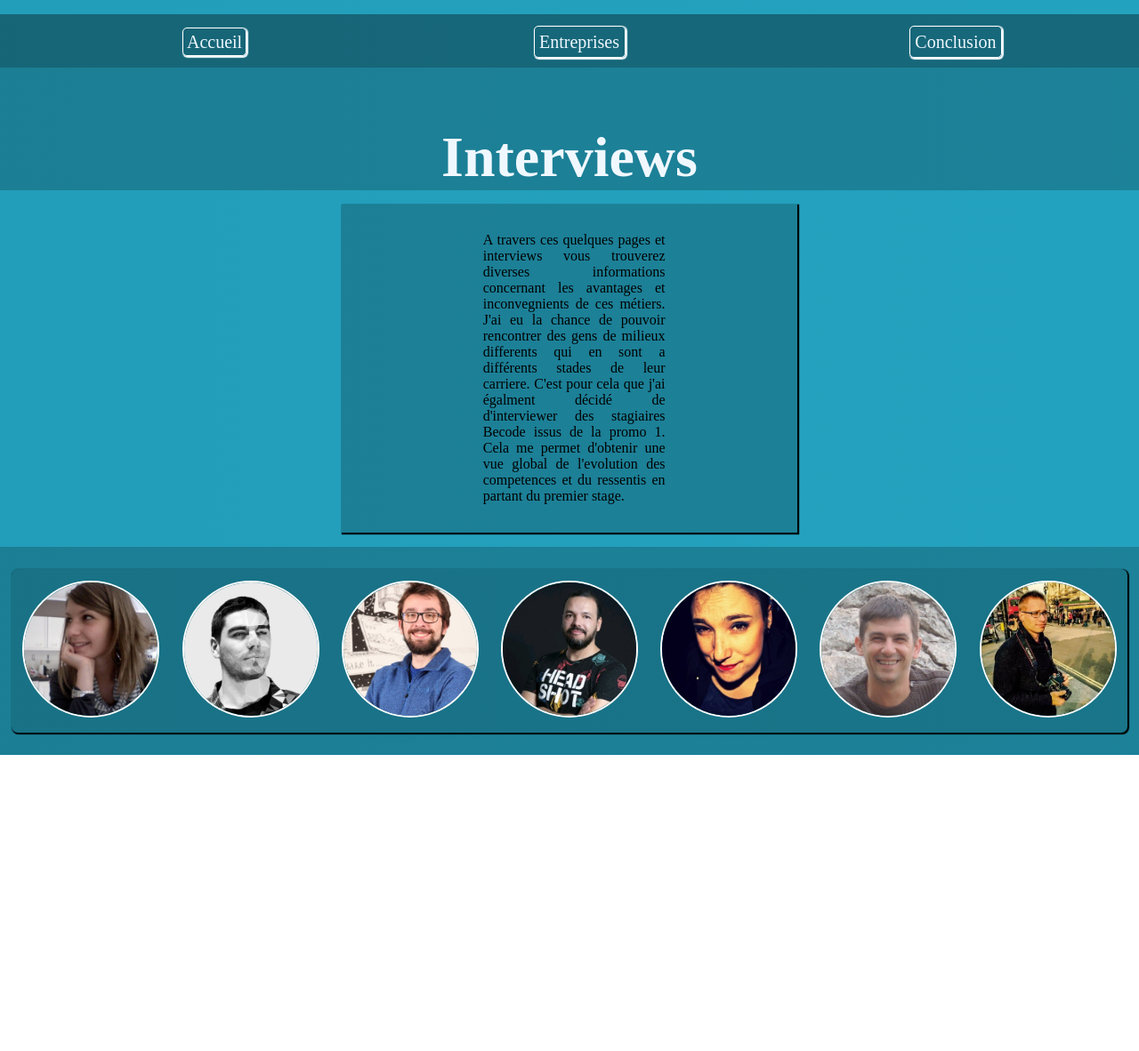
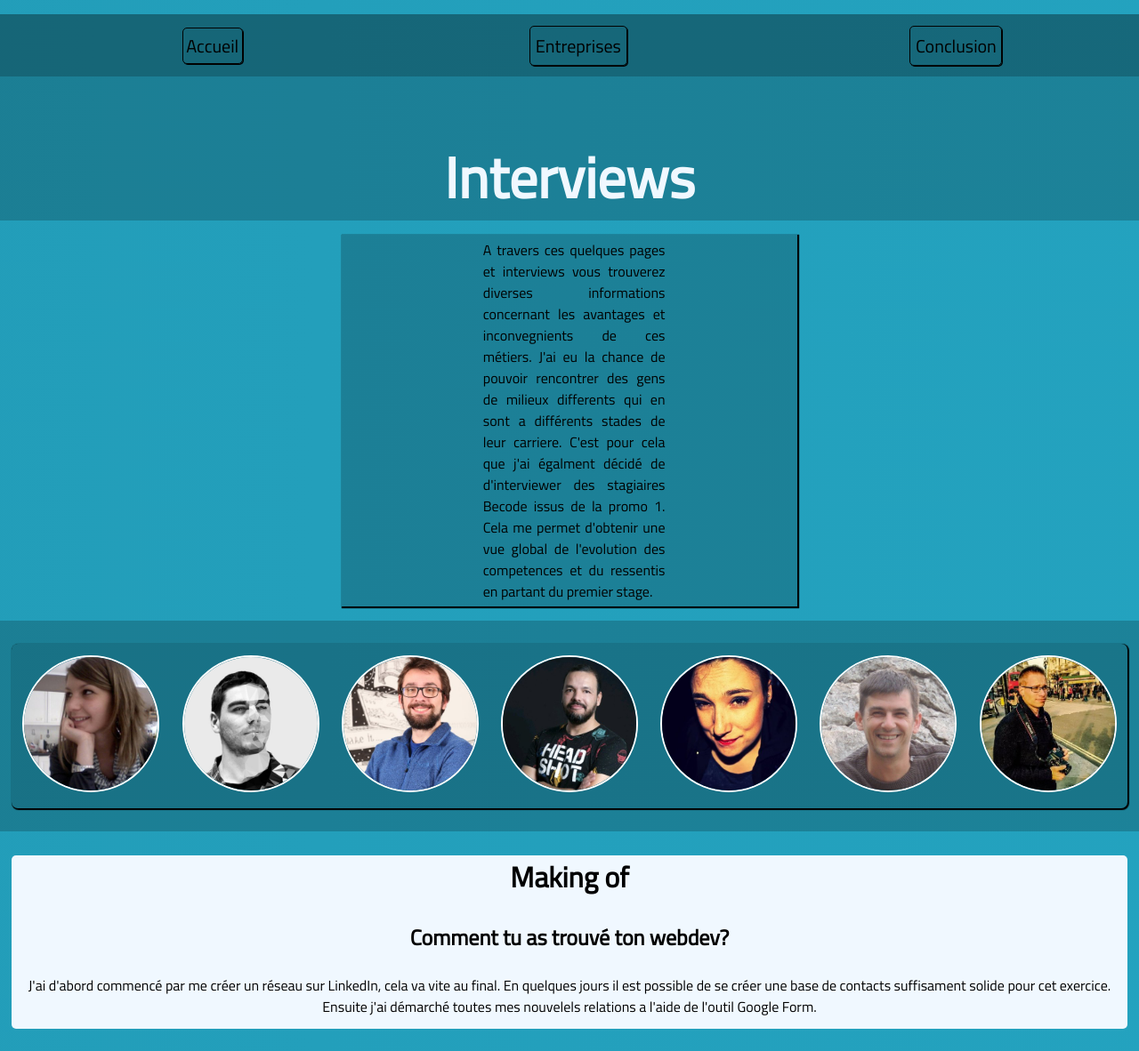
Before and after one commit to Mike00001/interview-webdev, a plain HTML site: page interview.html in a window 1280 px wide. Shown: the whole page at 89% size. Before the commit the page ends 849 px from the top, so only its background shows below. Drawn offline with Linux system fonts and the light colour scheme.

Commit message:
typo maj mep, animations

```diff
--- a/Entreprise.html
+++ b/Entreprise.html
@@ -3,6 +3,8 @@
 <head>
     <meta charset="UTF-8">
     <link rel="stylesheet" href="entreprises_styles.css">
+    <link href="https://fonts.googleapis.com/css?family=Titillium+Web" rel="stylesheet">
+    <link rel="stylesheet" href="animate.css">
     <title>Entreprise</title>
 </head>
 
@@ -46,7 +48,8 @@
           <section id="digitalID" class="digital">
 
                   <article class="text_d">
-                     <img src="/logo_entreprises/digitaslbi.png" alt="logo_entreprise" >
+                     <a href="https://www.digitaslbi.com/fr-fr/"><img src="/logo_entreprises/digitaslbi.png" alt="logo_entreprise" >
+                     </a>
                       <h2>DigitasLBi</h2>
                       <h3>Bruxelles</h3>
                       <p>
@@ -59,7 +62,8 @@
           <section id="axecibles1" class="axecibles">
 
                   <article class="text_g">
-                     <img src="/logo_entreprises/axecibles.jpeg" alt="logo_entreprise" >
+                     <a href="https://www.axecibles.com/"><img src="/logo_entreprises/axecibles.jpeg" alt="logo_entreprise" >
+                     </a>
                       <h2>Axecibles</h2>
                       <h3>Bruxelles</h3>
                       <p>
@@ -71,10 +75,11 @@
           </section>
           <section id="editus1" class="editus">
                   <article class="text_d">
-                 <img src="/logo_entreprises/editus.png" alt="logo_entreprise" >
+                 <a href="https://www.editus.lu/fr/resultats/edition/annuaire-2226p"><img src="/logo_entreprises/editus.png" alt="logo_entreprise" >
+                    </a>
 
                       <h2>Editus</h2>
-                      <h3>Bruxelles</h3>
+                      <h3>Luxembourg</h3>
                       <p>
                           En tant que leader de la recherche locale, Editus – filiale de POST Group Luxembourg – met en relation depuis + de 40 ans particuliers et professionnels. Retrouvez les contacts locaux sur l’ensemble de nos supports : annuaires, web fixe et mobile
                       </p>
@@ -84,7 +89,8 @@
            <section id="exmachina1" class="exmachina">
 
                   <article class="text_g">
-                     <img src="/logo_entreprises/exmachina.jpeg" alt="logo_entreprise">
+                     <a href="http://www.webexmachina.fr/"><img src="/logo_entreprises/exmachina.jpeg" alt="logo_entreprise">
+                     </a>
                       <h2>Web-ex-machina</h2>
                       <h3>Bruxelles</h3>
                       <p>
@@ -98,7 +104,8 @@
                <section id="vox1" class="vox">
 
                   <article class="text_d">
-                     <img src="/logo_entreprises/vox.jpeg" alt="logo_entreprise" class="gauche">
+                     <a href="http://www.voxteneo.com/fr/"><img src="/logo_entreprises/vox.jpeg" alt="logo_entreprise" class="gauche">
+                     </a>
                       <h2>Vox Teneo</h2>
                       <h3>Bruxelles</h3>
                       <p>
@@ -113,7 +120,8 @@
                <section id="becode1" class="becode">
 
                   <article class="text_g">
-                     <img src="/logo_entreprises/becode.png" alt="logo_entreprise" >
+                     <a href="http://www.becode.org/"><img src="/logo_entreprises/becode.png" alt="logo_entreprise" >
+                     </a>
                       <h2>BeCode</h2>
                       <h3>Bruxelles</h3>
                       <p>
@@ -126,7 +134,8 @@
 
               <section class="lewagon">
                   <article class="text_d">
-                     <img src="/logo_entreprises/le_wagon.png" alt="logo_entreprise">
+                     <a href="https://www.lewagon.com/fr"><img src="/logo_entreprises/le_wagon.png" alt="logo_entreprise">
+                     </a>
                       <h2>Le wagon</h2>
                       <h3>Bruxelles</h3>
                       <p>
--- a/conclusion_styles.css
+++ b/conclusion_styles.css
@@ -12,6 +12,7 @@ body{
     background-position: center;
     display: flex;
     flex-direction: column;
+    font-family: 'Titillium Web', sans-serif;
 
 }
 
@@ -36,7 +37,8 @@ header{
 
 h1{
     width: 60%;
-    color: black
+    color: black;
+    font-size: 300%
 }
 
 
@@ -107,7 +109,7 @@ nav{
 ul{
     list-style-type: none;
     background: rgba(255, 255, 255, 0.3);
-    height: 60px;
+    height: 70px;
 }
 
 ul{
@@ -125,6 +127,10 @@ li{
     margin-top: 20px;
 }
 
+li:hover{
+    animation: zoomOut 3s;
+}
+
 header a{
     text-decoration: none;
     color: black;
--- a/entreprises_styles.css
+++ b/entreprises_styles.css
@@ -10,7 +10,8 @@ body{
     background-size:cover;
     background-repeat: no-repeat;
     background-attachment: fixed;
-    background-position: center
+    background-position: center;
+    font-family: 'Titillium Web', sans-serif;
 }
 
 header{
@@ -43,6 +44,10 @@ article {
 
 }
 
+.ancres img:hover{
+    animation: rubberBand 1s;
+}
+
 .text_d {
     background: rgba(255, 255, 255, 0.6); ;
     display: flex;
@@ -51,15 +56,20 @@ article {
 
 
 }
-
+.text_d img:hover{
+    animation: jello 1s;
+}
 
 .text_g {
     background: rgba(255, 255, 255, 0.5);
     display: flex;
     justify-content: space-between;
 
+}
+.text_g img:hover{
+    animation: jello 1s;
+}
 
-}
 
 h2, h3{
     margin: 2%;
@@ -136,7 +146,7 @@ nav{
 ul{
     list-style-type: none;
     background: rgba(255, 255, 255, 0.3);
-    height: 60px;
+    height: 70px;
 }
 
 ul{
@@ -154,6 +164,10 @@ li{
     margin-top: 20px;
 }
 
+li:hover{
+    animation: zoomOut 3s;
+}
+
 header a{
     text-decoration: none;
     color: aliceblue;
--- a/interview.html
+++ b/interview.html
@@ -5,6 +5,7 @@
     <title>Document</title>
     <link rel="stylesheet" href="interview_accueil_styles.css">
     <link rel="stylesheet" href="animate.css">
+    <link href="https://fonts.googleapis.com/css?family=Titillium+Web" rel="stylesheet">
 </head>
 <body>
    <header>
@@ -18,7 +19,6 @@
        </nav>
    </header>
    <section class="prez">
-       <p>
            <p>
               A travers ces quelques pages et interviews vous trouverez diverses informations
               concernant les avantages et inconvegnients de ces métiers.
@@ -26,7 +26,6 @@
               C'est pour cela que j'ai égalment décidé de d'interviewer des stagiaires Becode issus de la promo 1.
               Cela me permet d'obtenir une vue global de l'evolution des competences et du ressentis en partant du premier stage.
           </p>
-       </p>
    </section>
    <section class="back_photos">
       <article class="photos" >
@@ -45,6 +44,16 @@
        <a href="Vincent_de_Salle.html"><img src="photos_profiles/Vincent_de_salle.jpg" alt="VD"/></a>
       </article>
    </section>
+   <section class="making_of">
+      <h2>Making of</h2>
+         <h3>Comment tu as trouvé ton webdev?</h3>
+          <p>
+              J'ai d'abord commencé par me créer un réseau sur LinkedIn, cela va vite au final.
+              En quelques jours il est possible de se créer une base de contacts suffisament solide pour cet exercice.
+              Ensuite j'ai démarché toutes mes nouvelels relations a l'aide de l'outil Google Form.
+          </p>
+
+   </section>
 
 </body>
 </html>
--- a/interview_accueil_styles.css
+++ b/interview_accueil_styles.css
@@ -26,6 +26,7 @@ body{
     margin: 0 auto;
     background: linear-gradient(270deg, #24aac8, #239fbb, #1f92ac, #1b8299, #166c7f);
     background-size: 1000% 1000%;
+    font-family: 'Titillium Web', sans-serif;
 
     -webkit-animation: AnimationName 4s ease infinite;
     -moz-animation: AnimationName 4s ease infinite;
@@ -93,16 +94,20 @@ header{
 
 .photos a :hover{
     animation: rotateIn 2s;
+
 }
 
 nav{
     width: 100%;
+
 }
 
 ul{
     list-style-type: none;
     background: rgba(0, 0, 0, 0.2);
-    height: 60px;
+    height: 70px;
+
+
 }
 
 ul{
@@ -110,6 +115,7 @@ ul{
     flex-direction: row;
     justify-content: space-around;
     margin-bottom: 5%;
+
 
 
 }
@@ -120,13 +126,18 @@ li{
     margin-top: 20px;
 }
 
+li:hover{
+    animation: zoomOut 3s;
+}
+
 header a{
     text-decoration: none;
-    color: aliceblue;
-    border: 1px solid white;
+    color: black;
+    border: 1px solid black;
     padding: 6%;
     border-radius: 5px;
-    box-shadow: 1px 1px 1px 1px
+    box-shadow: 1px 1px ;
+
 }
 
 h1{
@@ -135,3 +146,28 @@ h1{
     font-size: 400%;
     margin-bottom: 0;
 }
+
+.making_of{
+    background-color: aliceblue;
+    width: 98%;
+    margin-left: 1%;
+    margin-right: 1%;
+    border-radius: 5px;
+    text-align: center;
+}
+
+.making_of h2{
+    font-size: 200%
+
+}
+
+.making_of h3{
+    font-size: 150%
+
+}
+
+.making_of p{
+    padding-bottom: 1%;
+    margin-bottom: 2%
+
+}
--- a/interview_styles.css
+++ b/interview_styles.css
@@ -8,6 +8,8 @@ body{
     background-size:cover;
     background-attachment: fixed;
     background-repeat: no-repeat;
+    font-family: 'Titillium Web', sans-serif;
+
 }
 
 
@@ -41,8 +43,9 @@ header{
 
 
 header p{
-    text-align: justify;
+    text-align: center;
     width: 50%;
+    margin-bottom:2%;
 }
 
 .main{
@@ -60,12 +63,12 @@ header p{
     margin-left: 15%;
     margin-right: 15%;
     padding-bottom: 3%;
-    text-align: justify;
+    text-align: center;
 
 }
 
 h1{
-    margin-bottom: 5%;
+    margin-bottom: 2%;
 }
 h2{
     text-align: center;
--- a/style.css
+++ b/style.css
@@ -7,6 +7,7 @@ body{
     background-repeat: no-repeat;
     background-size: cover;
     background-attachment: fixed;
+    font-family: 'Titillium Web', sans-serif;
 
 }
 
@@ -128,13 +129,3 @@ nav{
 .links a :hover{
     animation: flipOutX 2s;
 }
-
-
-
-
-
-
-
-
-
-}
```
Also changed, not shown: Florian_Castier.html (+1 -0 lines), Gabriele.html (+1 -0 lines), Habib_El_Maaza_Gomez.html (+1 -0 lines), Roxane_Ancis.html (+1 -0 lines), Steve_lebleu.html (+1 -0 lines), Vincent_de_Salle.html (+1 -0 lines), conclusion.html (+2 -0 lines), delfine_gregoire.html (+2 -0 lines), index.html (+6 -2 lines).
